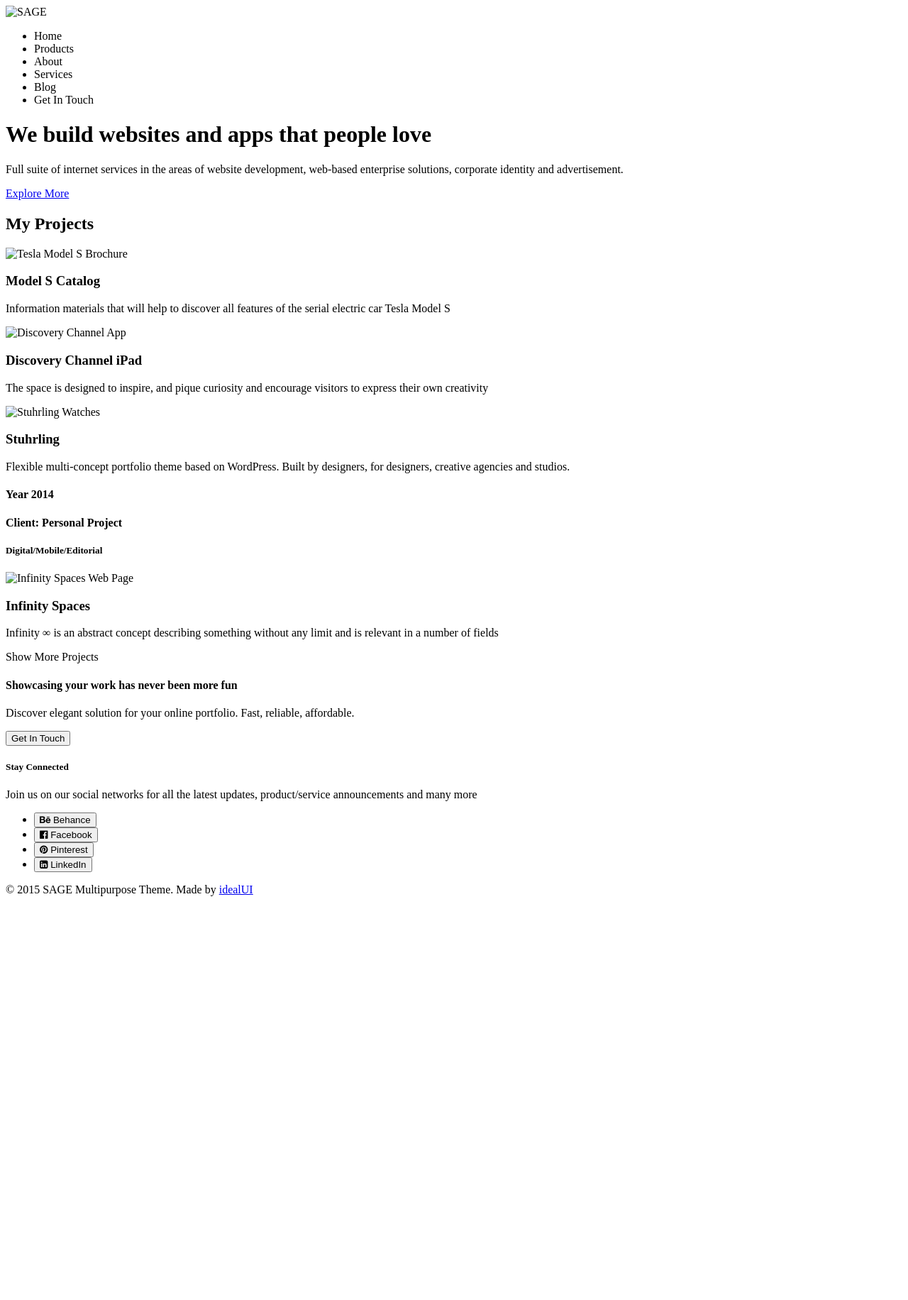
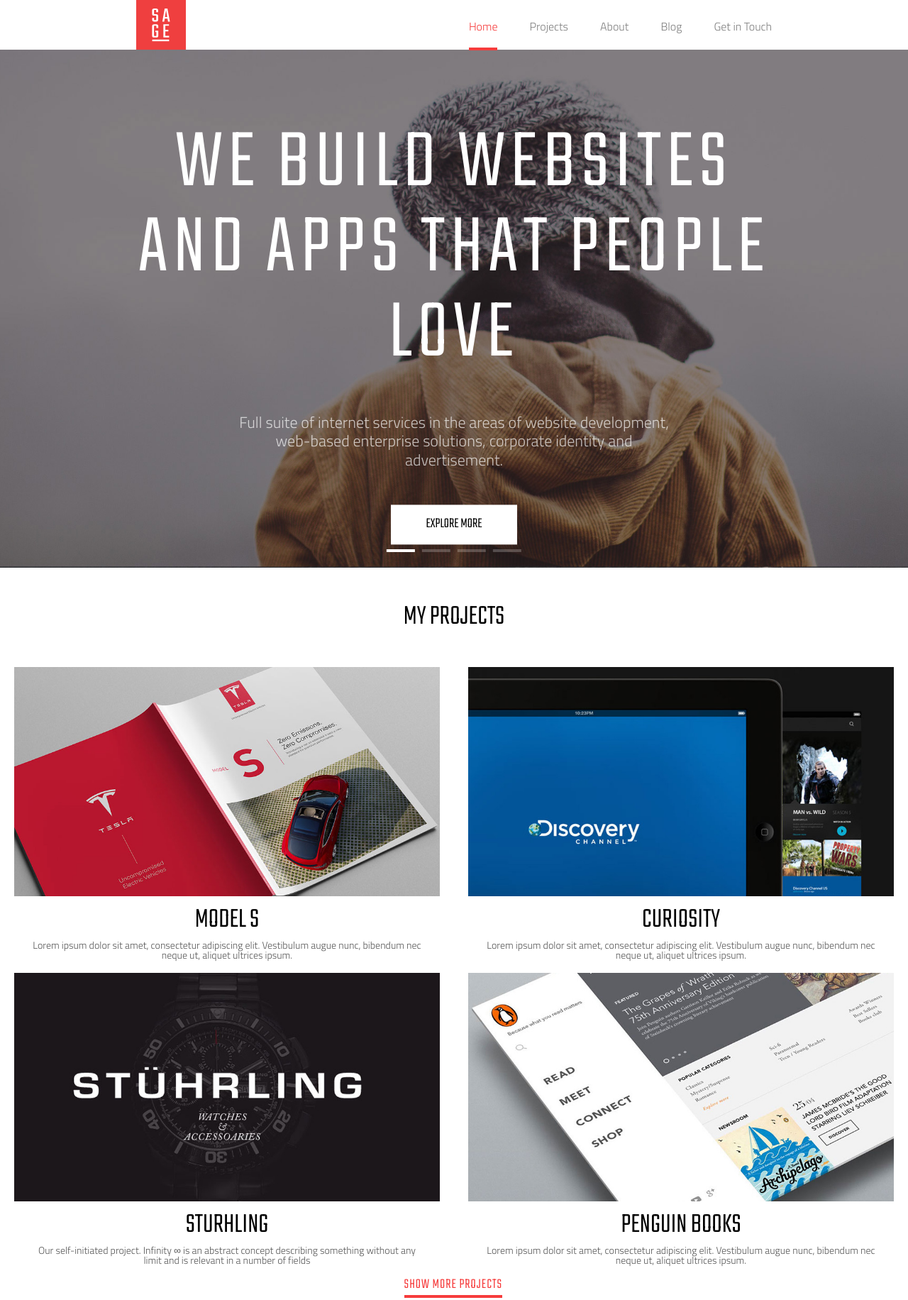
Before and after one commit to jfuentes7/Simple, a plain HTML site: page index.html in a window 1280 px wide. Shown: the top 1832 px of the page at 71% size. Before the commit the page ends 1279 px from the top, so only its background shows below. Drawn offline with Linux system fonts and the light colour scheme.

Commit message:
Updated Social Buttons

```diff
--- /dev/null
+++ b/css/main.css
@@ -0,0 +1,274 @@
+*{
+	box-sizing: border-box;
+}
+
+body{
+	font-family: "Titillium Web", Helvetica, Arial, sans-serif;
+	font-size: 14px;
+	font-weight: 300;
+	color: #555555;
+}
+
+h1, h2, h3{
+	font-family: "Teko", Helvetica, Arial, sans-serif;
+	font-size: 40px;
+	text-transform: uppercase;
+	color: #000;
+}
+
+h1{
+	font-size: 120px;
+	letter-spacing: 8px;
+	color: #fff;
+}
+
+a{
+	font-family: "Teko", Helvetica, Arial, sans-serif;
+	text-decoration: none;
+	text-transform: uppercase;
+}
+
+.top_bar{
+	width: 100%;
+	height: 70px;
+	background-color: #fff;
+	position: fixed;
+	z-index: 100;
+}
+
+.container{
+	max-width: 1170px;
+	margin: 0 auto;
+	width: 70%;
+}
+
+.logo{
+	float: left;
+}
+
+nav.navigation{
+	float: right;
+}
+
+nav.navigation a{
+	font-family: "Titillium Web", Helvetica, Arial, sans-serif;
+	font-size: 16px;
+	color: #7f7f7f;
+	text-transform: none;
+}
+
+nav.navigation li{
+	display: inline-block;
+	padding-top: 29px;
+	margin-right: 42px;
+}
+
+nav.navigation li:last-child{
+	margin-right: 0;
+}
+
+nav.navigation li.active{
+	border-bottom: 4px solid #f63c3c;
+	padding-bottom: 22px;
+}
+
+nav.navigation li.active a, nav.navigation li a:hover{
+	color: #f63c3c;
+}
+
+.hero{
+	position: relative;
+	background: url(../img/background.jpg) center center no-repeat;
+	background-size: cover;
+	height: 100vh;
+	min-height: 800px;
+}
+
+.title{
+	position: absolute;
+	left: 50%;
+	top: 50%;
+	transform: translate(-50%, -50%);
+	text-align: center;
+	margin-top: 70px;
+}
+
+.title p{
+	color: #fff;
+	font-size: 22px;
+	width: 70%;
+	margin: 50px auto;
+	opacity: 0.7;
+	line-height: 1.2em;
+}
+
+
+a.explore{
+	display: inline-block;
+	color: #000;
+	font-size: 20px;
+	padding: 18px 50px;
+	background: #fff;
+	transition: all 0.3s ease-out;
+}
+
+a.explore:hover{
+	color: #fff;
+	background: #f63c3c;
+}
+
+.hero nav{
+	position: absolute;
+	left: 50%;
+	bottom: 20px;
+	transform: translateX(-50%);
+}
+
+.hero nav ul{
+	list-style: none;
+}
+
+.hero nav ul li{
+	display: inline-block;
+	width: 40px;
+	height: 4px;
+	background-color: rgba(255, 255, 255, 0.22);
+	margin-right: 7px;
+}
+
+.hero nav ul li:last-child{
+	margin-right: 0;
+}
+
+.hero nav ul li.active{
+	background-color: rgba(255, 255, 255, 1);
+}
+
+.work h2{
+	text-align: center;
+	margin: 50px 0;
+}
+
+figure{
+	overflow: hidden;
+}
+
+article img{
+	width:100%;
+}
+
+section.work article{
+	width: 50%;
+	height: 50%;
+	float:left;
+	padding-left: 20px;
+	padding-right: 20px;
+}
+
+section.work article:nth-child(odd){
+	width: 50%;
+	height: 50%;
+	float:left;
+	padding-right: 20px;
+}
+
+section.work article h3{
+	text-align: center;
+	margin-top: 10px;
+	margin-bottom: -10px;
+}
+
+section.work article p{
+	text-align: center;
+	padding: 18px 25px;
+}
+.work{
+	margin-bottom: 30px;
+}
+
+.show_more a{
+	text-align: center;
+	margin-left: 44.5%;
+	font-size: 20px;
+	border-bottom: 4px solid #f63c3c;
+	letter-spacing: 1px;
+	color: #f63c3c;
+}
+
+.cta{
+	display: block;
+	text-align: center;
+	background-color: #f63c3c;
+	height: 200px;
+	padding-top: 49px;
+	margin-top: 73px;
+}
+
+.cta p{
+	color: #fba0a0;
+}
+.cta h2{
+	color: white;
+}
+
+.cta a{
+	display: inline-block;
+	color: #000;
+	font-size: 20px;
+	padding: 9px 59px;
+	background: #fff;
+	transition: all 0.3s ease-out;
+	margin-top: 15px;
+	letter-spacing: 2px;
+}
+
+.contact{
+	max-width: 100%;
+	margin: 0 auto;
+	margin-top: 40px;
+	margin-bottom: 50px;
+}
+
+.social{
+	display: table;
+	margin: 0 auto;
+	max-width: 1170px;
+	width: 100%;
+	height: 54px;
+}
+
+.social ul li{
+	display: inline-block;
+}
+
+.social i{
+	display: block;
+	margin-bottom: 5px;
+}
+
+.social a{
+	text-decoration: none;
+	font-family: 'Teko', sans-serif;
+    font-weight: 300;
+    font-size: 28px;
+    line-height: 35px;
+    text-transform: uppercase;
+	border-style: solid;
+	border-width: 2px;
+	height:165px;
+	width:25%;
+	float:left;
+	padding-top: 50px;
+	letter-spacing: 1px;
+	background-color: black;
+	color: white;
+	text-align: center;
+	margin-top: 30px;
+}
+
+.copyright {
+	margin-bottom: 30px;
+	font-size: 13px;
+	max-width: 1170px;
+	width:70%;
+}
--- /dev/null
+++ b/css/reset.css
@@ -0,0 +1,48 @@
+/* http://meyerweb.com/eric/tools/css/reset/
+   v2.0 | 20110126
+   License: none (public domain)
+*/
+
+html, body, div, span, applet, object, iframe,
+h1, h2, h3, h4, h5, h6, p, blockquote, pre,
+a, abbr, acronym, address, big, cite, code,
+del, dfn, em, img, ins, kbd, q, s, samp,
+small, strike, strong, sub, sup, tt, var,
+b, u, i, center,
+dl, dt, dd, ol, ul, li,
+fieldset, form, label, legend,
+table, caption, tbody, tfoot, thead, tr, th, td,
+article, aside, canvas, details, embed,
+figure, figcaption, footer, header, hgroup,
+menu, nav, output, ruby, section, summary,
+time, mark, audio, video {
+	margin: 0;
+	padding: 0;
+	border: 0;
+	font-size: 100%;
+	font: inherit;
+	vertical-align: baseline;
+}
+/* HTML5 display-role reset for older browsers */
+article, aside, details, figcaption, figure,
+footer, header, hgroup, menu, nav, section {
+	display: block;
+}
+body {
+	line-height: 1;
+}
+ol, ul {
+	list-style: none;
+}
+blockquote, q {
+	quotes: none;
+}
+blockquote:before, blockquote:after,
+q:before, q:after {
+	content: '';
+	content: none;
+}
+table {
+	border-collapse: collapse;
+	border-spacing: 0;
+}
--- a/index.html
+++ b/index.html
@@ -1,82 +1,113 @@
 <!DOCTYPE html>
-<html lang="en">
+<html>
 <head>
+	<title>Sage: Let's Make It Awesome</title>
 	<meta charset="UTF-8">
-	<title>Sage Homepage</title>
+	<meta name="viewport" content="width=device-width,initial-scale=1">
+	<link rel="stylesheet" href="css/reset.css">
+	<link href='http://fonts.googleapis.com/css?family=Titillium+Web:300,400' rel='stylesheet' type='text/css'>
+	<link href='http://fonts.googleapis.com/css?family=Teko:300,400' rel='stylesheet' type='text/css'>
 	<link rel="stylesheet" href="https://maxcdn.bootstrapcdn.com/font-awesome/4.3.0/css/font-awesome.min.css">
+	<link rel="stylesheet" href="css/main.css">
 </head>
+
 <body>
-
 	<header>
-		<img src="img/logo.gif" alt="SAGE">
+		<section class="top_bar">
+			<div class="container">
+				<div class="logo">
+					<a href="#"><img src="img/logo.svg"></a>
+				</div>
+				<nav class="navigation">
+					<ul>
+						<li class="active"><a href="#">Home</a></li>
+						<li><a href="#">Projects</a></li>
+						<li><a href="#">About</a></li>
+						<li><a href="#">Blog</a></li>
+						<li><a href="#">Get in Touch</a></li>
+					</ul>
+				</nav>
+			</div>
+		</section>
+		<section class="hero">
 			<nav>
 				<ul>
-				<li>Home</li>
-				<li>Products</li>
-				<li>About</li>
-				<li>Services</li>
-				<li>Blog</li>
-				<li>Get In Touch</li>
+					<li class="active"></li>
+					<li></li>
+					<li></li>
+					<li></li>
 				</ul>
 			</nav>
-		<h1>We build websites and apps that people love</h1>
+			<div class="title container">
+				<h1 class="hero_title">We build websites and apps that people love</h1>
 				<p>Full suite of internet services in the areas of website development, web-based enterprise solutions, corporate identity and advertisement.</p>
-		<a href="#">Explore More</a>
+				<a href="#projects" class="explore">Explore More</a>
+			</div>
+		</section>
 	</header>
+	<main id="projects">
+		<section class="work clearfix">
+			<h2>My Projects</h2>
+			<div class="first">
+			<article>
+						<figure>
+							<a href="#"><img src="img/projects/tesla.jpg" alt="Tesla"></a>
+						</figure>
+							<h3>Model S</h3><p>Lorem ipsum dolor sit amet, consectetur adipiscing elit. Vestibulum augue nunc, bibendum nec neque ut, aliquet ultrices ipsum.</p>
+			</article>
+			<article>
+						<figure>
+							<a href="#"><img src="img/projects/curiosity.jpg" alt="Curiosity"></a>
+						</figure>
+						<h3>Curiosity</h3>
+						<p>Lorem ipsum dolor sit amet, consectetur adipiscing elit. Vestibulum augue nunc, bibendum nec neque ut, aliquet ultrices ipsum.</p>
+			</article>
+		</div>
+		<div class="second">
+			<article>
+						<figure>
+							<a href="#"><img src="img/projects/stuhrling.jpg" alt="Sturhling"></a>
+						</figure>
+						<h3>Sturhling</h3>
+						<p>Our self-initiated project.
+		Infinity ∞ is an abstract concept describing something without any limit and is relevant in a number of fields</p>
 
-	<main>
-		<h2>My Projects</h2>
-		<section class="preview">
-			<img src="#" alt="Tesla Model S Brochure">
-			<h3>Model S Catalog</h3>
-			<p>Information materials that will help to discover all features of the serial electric car Tesla Model S</p>
+			</article>
+			<article>
+						<figure>
+							<a href="#"><img src="img/projects/penguin.jpg" alt="Penguin Books"></a>
+						</figure>
+						<h3>Penguin Books</h3>
+						<p>Lorem ipsum dolor sit amet, consectetur adipiscing elit. Vestibulum augue nunc, bibendum nec neque ut, aliquet ultrices ipsum.</p>
+			</article>
+				</div>
 		</section>
-		<section class="preview">
-			<img src="#" alt="Discovery Channel App">
-			<h3>Discovery Channel iPad</h3>
-			<p>The space is designed to inspire, and pique curiosity and encourage visitors to express their own creativity</p>
+			<div class="show_more clearfix">
+				<a href="#">Show More Projects</a>
+			</div>
+		<section class="cta">
+			<h2>Showcasing your work has never been more fun</h2>
+			<p>Discover elegant solution for your online portfolio. Fast, reliable, affordable...</p>
+			<a href="#" class="button">Get In Touch</a>
 		</section>
-		<section class="preview">
-			<img src="#" alt="Stuhrling Watches">
-			<h3>Stuhrling</h3>
-			<p>Flexible multi-concept portfolio theme  based on WordPress. Built by designers, for designers, creative agencies and studios.</p>
+		<section class="contact">
+			<div class="container">
+				<h2>Stay Connected</h2>
+				<p>Join us on our social networks for all the latest updates, product/service announcements and many more</p>
+
+				<ul class="social">
+					<li><a href="#"><i class="fa fa-behance"></i>Behance</a></li>
+					<li><a href="#"><i class="fa fa-facebook"></i> Facebook</a></li>
+					<li><a href="#"><i class="fa fa-pinterest-p"></i>Pinterest</a></li>
+					<li><a href="#"><i class="fa fa-linkedin"></i>LinkedIn</a></li>
+				</ul>
+			</div>
 		</section>
-		<section class="hover">
-			<h4>Year 2014</h4>
-			<h4>Client: Personal Project</h4>
-			<h5>Digital/Mobile/Editorial</h5>
-		</section>
-		<section class="preview">
-			<img src="#" alt="Infinity Spaces Web Page">
-			<h3>Infinity Spaces</h3>
-			<p>Infinity ∞ is an abstract concept describing something without any limit and is relevant in a number of fields</p>
-		</section>
-		<footer>
-			<p>Show More Projects</p>
+
+	</main>
+	<footer class="copyright container">
+		<p>Copyright &copy; 2015 SAGE Agency Worldwide. All rights reserved.</p>
 	</footer>
-	</main>
-
-	<aside>
-		<h4>Showcasing your work has never been more fun</h4>
-		<p>Discover elegant solution for your online portfolio. Fast, reliable, affordable.</p>
-		<button>Get In Touch</button>
-	</aside>
-
-	<aside class="social">
-		<h5>Stay Connected</h5>
-		<p>Join us on our social networks for all the latest updates, product/service announcements and many more</p>
-				<ul>
-					<li><button><a href="#" target="_blank"></a><i class="fa fa-behance"></i> Behance</button></li>
-					<li><button><a href="#" target="_blank"></a><i class="fa fa-facebook-official"></i> Facebook</button></li>
-					<li><button><a href="#" target="_blank"></a><i class="fa fa-pinterest"></i> Pinterest</button></li>
-					<li><button><a href="#" target="_blank"></a><i class="fa fa-linkedin-square"></i> LinkedIn</button>
-				</ul>
-	</aside>
-
-	<footer>
-		<p>&copy; 2015 SAGE Multipurpose Theme. Made by <a href="#" target="_blank">idealUI</a></p>
-	</footer>
-
 </body>
 
 </html>
```
Also changed, not shown: img/background.jpg (added), img/logo.svg (added), img/projects/curiosity.jpg (added), img/projects/penguin.jpg (added), img/projects/stuhrling.jpg (added), img/projects/tesla.jpg (added). Lines whose indentation alone changed are shown as unchanged.
